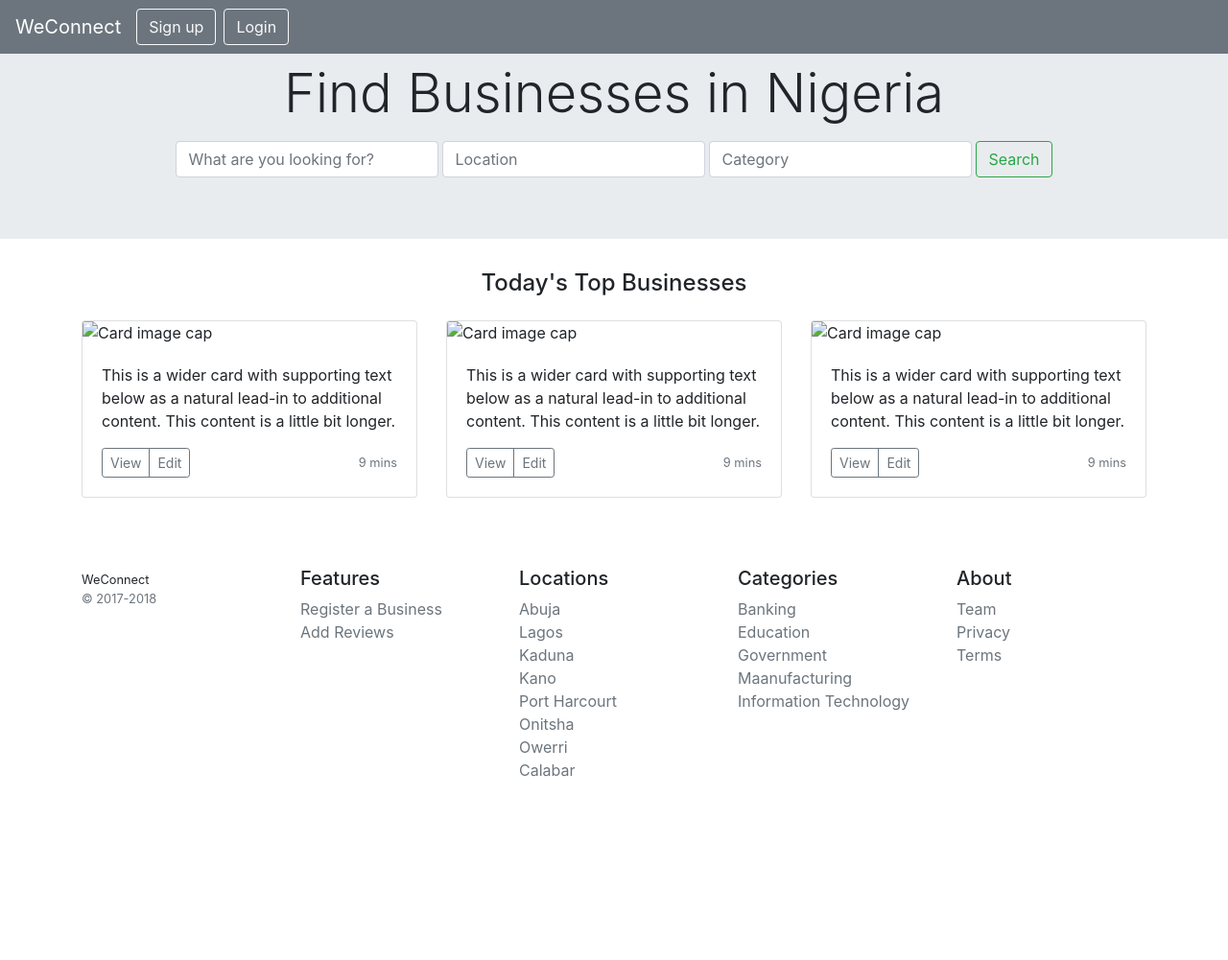
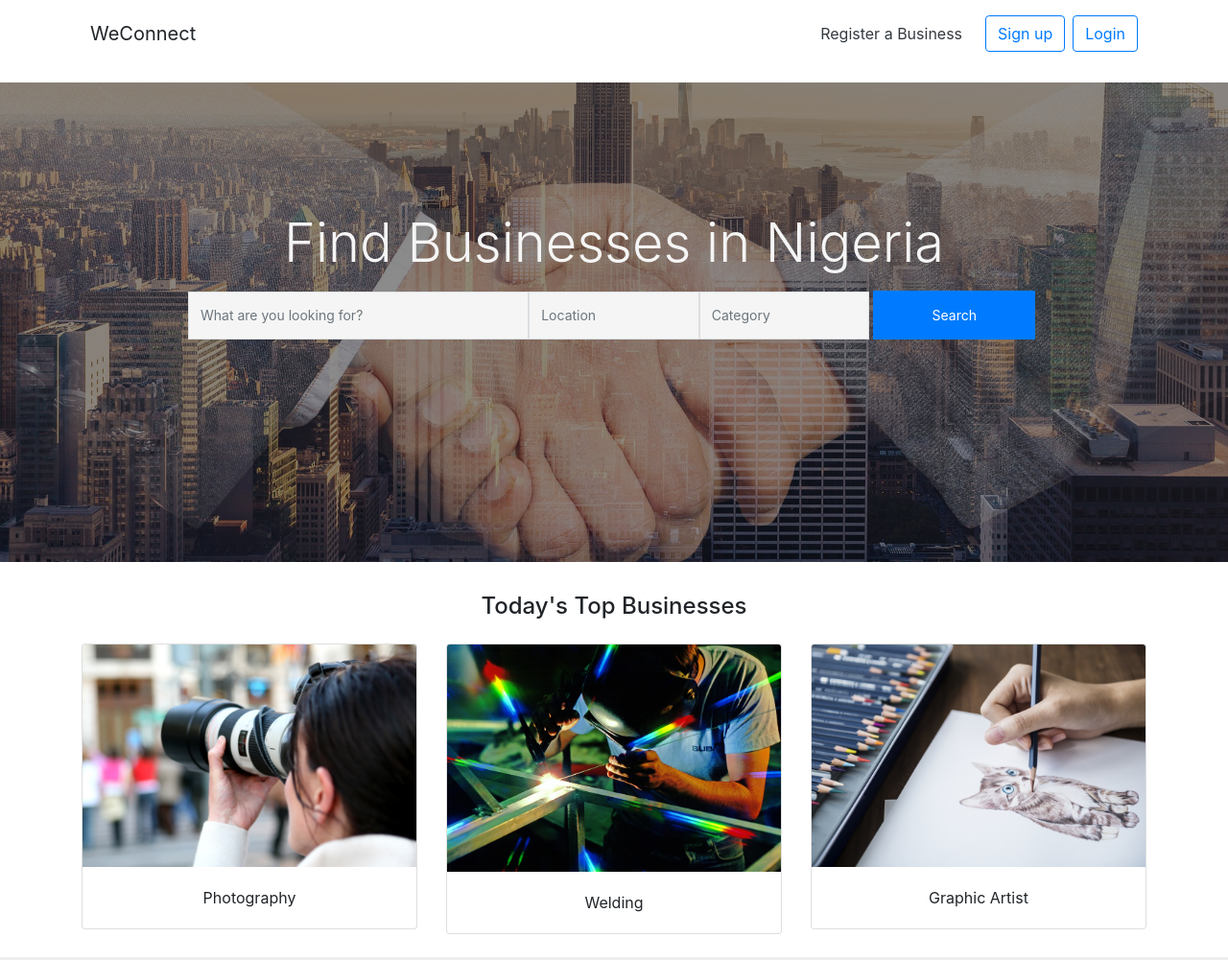
Before and after one commit to kyngsteev/WeConnect, a plain HTML site: page Template/index.html in a window 1280 px wide. Shown: the top 1001 px of the page at 96% size. Before the commit the page ends 879 px from the top, so only its background shows below. Drawn offline with nearby package versions, Linux system fonts and the light colour scheme.

Commit message:
Added images and updated the css of the index page

```diff
--- a/Template/index.html
+++ b/Template/index.html
@@ -12,31 +12,23 @@
     <title>Welcome to WeConnect</title>
   </head>
   <body>
-      <nav class="navbar bg-secondary navbar-dark navbar-expand-md fixed-top">
-          <a href="#" class="navbar-brand">WeConnect</a>
-          <button type="button" class="navbar-toggler navbar-toggler-right" data-toggle="collapse" data-target="#navbarNav" aria-controls="navbarNav" aria-expanded="false" aria-label="Toggle navigation">
-              <span class="navbar-toggler-icon"></span>
-          </button>
-          <div class="collapse navbar-collapse" id="navbarNav">
-              <ul class="navbar-nav my-2 my-lg-0" id="navScrollspy">
-                  <li class="nav-item mr-sm-2">
-                      <a href="signup.html" class="btn btn-outline-light">Sign up</a>
-                  </li>
-                  <li class="nav-item">
-                      <a href="login.html" class="btn btn-outline-light">Login</a>
-                  </li>
-              </ul>
-          </div>
-      </nav>
+      <div class="container d-flex flex-column flex-md-row align-items-center p-3 px-md-4 mb-3 bg-white">
+        <h5 class="my-0 mr-md-auto font-weight-normal">WeConnect</h5>
+        <nav class="my-2 my-md-0 mr-md-3">
+          <a class="p-2 text-dark" href="#">Register a Business</a>
+        </nav>
+        <a class="btn btn-outline-primary mr-sm-2" href="signup.html">Sign up</a>
+        <a class="btn btn-outline-primary" href="login.html">Login</a>
+      </div>
       <section class="jumbotron jumbotron-fluid">
           <div class="container">
-            <div class="row justify-content-md-center">
+            <div class="row justify-content-md-center" id="jumbotron-content">
                 <p class="display-4">Find Businesses in Nigeria</p>
                 <form class="form-inline my-2 my-lg-0">
-                    <input class="form-control mr-1" type="search" placeholder="What are you looking for?">
-                    <input class="form-control mr-1" type="search" placeholder="Location">
-                    <input class="form-control mr-1" type="search" placeholder="Category">
-                    <button class="btn btn-outline-success my-2 my-sm-0" type="submit">Search</button>
+                    <input class="form-control" id="search" type="search" placeholder="What are you looking for?">
+                    <input class="form-control" id="location" type="search" placeholder="Location">
+                    <input class="form-control mr-1" id="category" type="search" placeholder="Category">
+                    <button class="btn btn-primary" id="submit" type="submit">Search</button>
                 </form>
             </div>
           </div>
@@ -48,52 +40,32 @@
         <div class="row">
             <div class="col-md-4">
                 <div class="card mb-4 box-shadow">
-                  <img class="card-img-top img-fluid" alt="Card image cap">
+                  <img class="card-img-top img-fluid" src="image/photographer.jpg" alt="photographer">
                   <div class="card-body">
-                    <p class="card-text">This is a wider card with supporting text below as a natural lead-in to additional content. This content is a little bit longer.</p>
-                    <div class="d-flex justify-content-between align-items-center">
-                      <div class="btn-group">
-                        <button type="button" class="btn btn-sm btn-outline-secondary">View</button>
-                        <button type="button" class="btn btn-sm btn-outline-secondary">Edit</button>
-                      </div>
-                      <small class="text-muted">9 mins</small>
-                    </div>
+                    <p class="card-text">Photography</p>
                   </div>
                 </div>
               </div>
               <div class="col-md-4">
                 <div class="card mb-4 box-shadow">
-                  <img class="card-img-top" data-src="holder.js/100px225?theme=thumb&bg=55595c&fg=eceeef&text=Thumbnail" alt="Card image cap">
+                  <img class="card-img-top" src="image/welder.jpg" alt="welder">
                   <div class="card-body">
-                    <p class="card-text">This is a wider card with supporting text below as a natural lead-in to additional content. This content is a little bit longer.</p>
-                    <div class="d-flex justify-content-between align-items-center">
-                      <div class="btn-group">
-                        <button type="button" class="btn btn-sm btn-outline-secondary">View</button>
-                        <button type="button" class="btn btn-sm btn-outline-secondary">Edit</button>
-                      </div>
-                      <small class="text-muted">9 mins</small>
-                    </div>
+                    <p class="card-text">Welding</p>
                   </div>
                 </div>
               </div>
               <div class="col-md-4">
                 <div class="card mb-4 box-shadow">
-                  <img class="card-img-top" data-src="holder.js/100px225?theme=thumb&bg=55595c&fg=eceeef&text=Thumbnail" alt="Card image cap">
+                  <img class="card-img-top" src="image/graphic-artist.jpg" alt="graphic artist">
                   <div class="card-body">
-                    <p class="card-text">This is a wider card with supporting text below as a natural lead-in to additional content. This content is a little bit longer.</p>
-                    <div class="d-flex justify-content-between align-items-center">
-                      <div class="btn-group">
-                        <button type="button" class="btn btn-sm btn-outline-secondary">View</button>
-                        <button type="button" class="btn btn-sm btn-outline-secondary">Edit</button>
-                      </div>
-                      <small class="text-muted">9 mins</small>
-                    </div>
+                    <p class="card-text">Graphic Artist</p>
                   </div>
                 </div>
               </div>
         </div>
       </section>
-      <footer class="container py-5">
+      <footer class="container-fluid py-5">
+        <div class="container">
           <div class="row">
             <div class="col-12 col-md">
               <small>WeConnect</small>
@@ -138,7 +110,8 @@
               </ul>
             </div>
           </div>
-        </footer>
+        </div>
+      </footer>
     <!-- Optional JavaScript -->
     <!-- jQuery first, then Popper.js, then Bootstrap JS -->
     <script src="https://code.jquery.com/jquery-3.2.1.slim.min.js" integrity="sha384-KJ3o2DKtIkvYIK3UENzmM7KCkRr/rE9/Qpg6aAZGJwFDMVNA/GpGFF93hXpG5KkN" crossorigin="anonymous"></script>
--- a/Template/style.css
+++ b/Template/style.css
@@ -0,0 +1,54 @@
+form{
+  width: 80%;
+}
+
+footer{
+  background-color: #eee;
+}
+
+.jumbotron{
+  height: 500px;
+  background: linear-gradient(
+    rgba(0, 0, 0, 0.45),
+    rgba(0, 0, 0, 0.45)
+  ), url('image/img1.jpg') no-repeat center center;
+  background-size: cover;
+}
+
+#jumbotron-content{
+  margin: 70px auto;
+}
+
+#jumbotron-content > p{
+  color: whitesmoke;
+}
+
+#category, #location{
+  width: 20%;
+}
+
+#search{
+  width: 40%;
+}
+
+#submit{
+  width: 19%;
+  border-radius: 0px;
+  padding: 14px 12px;
+  font-size: 14px;
+  vertical-align: middle;
+}
+
+.card-text{
+  text-align: center;
+}
+
+.form-control{
+  height: 30px;
+  font-size: 14px;
+  vertical-align: middle;
+  background-color: whitesmoke;
+  border: 1px solid #dcdfe1;
+  border-radius: 0px;
+  padding: 24px 12px;
+}
```
Also changed, not shown: Template/image/graphic-artist.jpg (added), Template/image/img1.jpg (added), Template/image/photographer.jpg (added), Template/image/welder.jpg (added).
